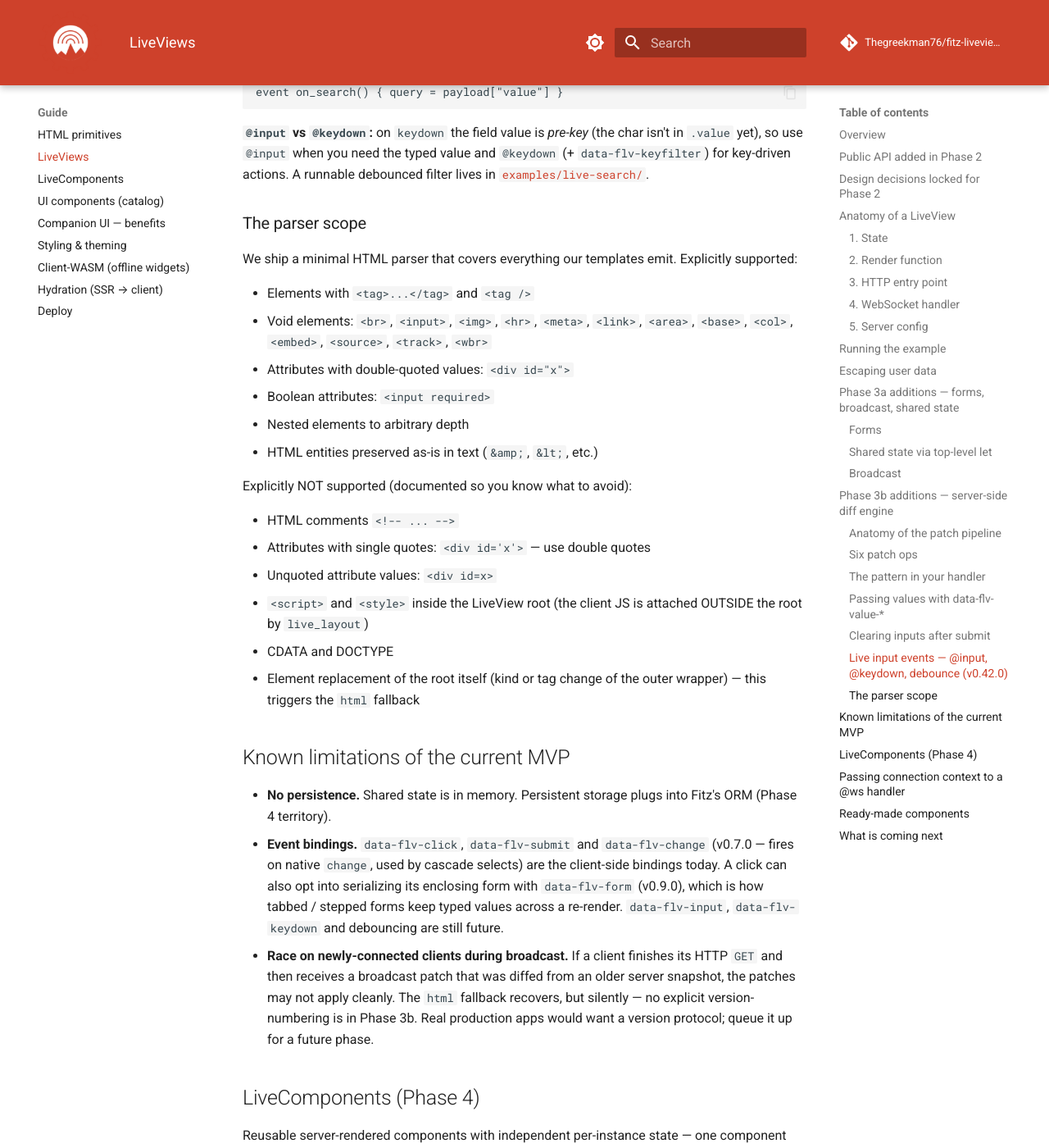
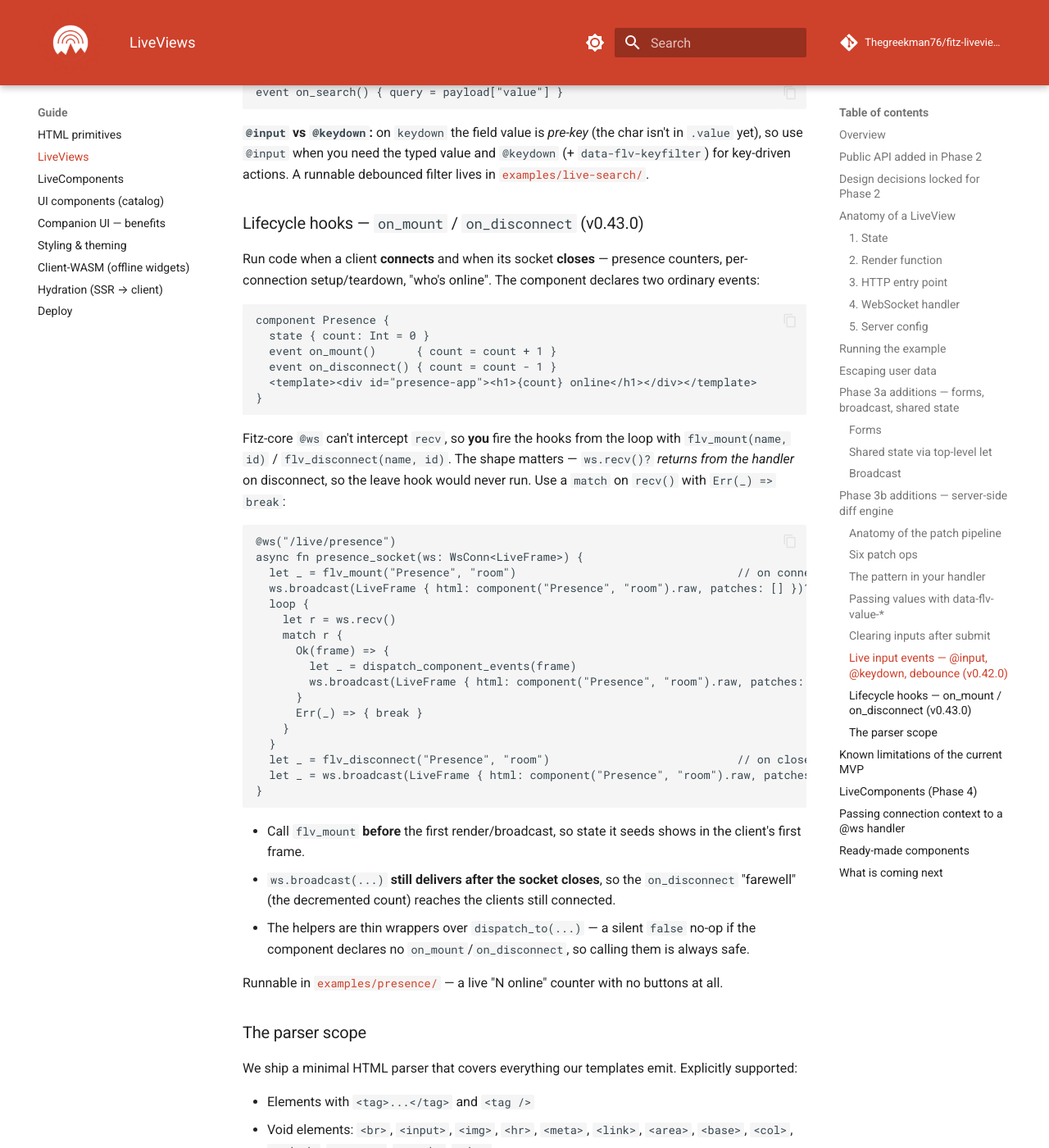
Before and after one commit to Thegreekman76/fitz-liveviews, an MkDocs documentation site: the page built from docs/liveviews.md, in a window 1280 px wide and 1400 px high, scrolled down 8132 px. Shown: the whole window at 82% size. Built offline with MkDocs 1.6.1 and Material for MkDocs 9.7.7, drawn with Linux system fonts in a browser that asks for light colours; comment, search, counter and statistics services are not loaded.

Commit message:
feat: lifecycle hooks on_mount/on_disconnect (Phase 3c slice 2) — v0.43.0
Un componente puede correr código cuando un cliente conecta y cuando su socket
cierra — presence, setup/teardown per-conexión, "who's online". Convención pura
sobre el dispatch/registry existente, cero cambio de Fitz-core.

- src/lib.fitz:
  · flv_mount(name, id) -> Bool  — dispara el evento on_mount de la instancia.
  · flv_disconnect(name, id) -> Bool — dispara on_disconnect. ws.broadcast(...)
    entrega aún con el socket cerrado, así el "farewell" (count decrementado)
    llega a los clientes que quedan.
  · Ambos son wrappers finos sobre dispatch_to → silent false no-op si el
    handler no está declarado (seguros de llamar sin condición).
  · 3 @test nuevos → 113 lib tests verde.
- examples/presence/ — contador "N online" SIN botones: cada tab que conecta
  sube el count (on_mount), cada uno que cierra lo baja (on_disconnect),
  broadcast a todos. Headless-Chrome 4/4.
- docs/liveviews.md — sección "Lifecycle hooks" con la forma del loop
  (match/break — recv()? retornaría antes del leave-hook).
- ROADMAP.md — @on_mount/@on_disconnect marcado [x].
- fitz.toml 0.42.0 → 0.43.0.

Byte-compat: el diff no toca LIVE_CLIENT_JS; el <script> runtime queda idéntico
y los ejemplos existentes intactos. Extensión VSCode queda en 0.38.0.

````diff
--- a/docs/liveviews.md
+++ b/docs/liveviews.md
@@ -373,6 +373,57 @@ isn't in `.value` yet), so use `@input` when you need the typed value and
 `@keydown` (+ `data-flv-keyfilter`) for key-driven actions. A runnable
 debounced filter lives in [`examples/live-search/`](https://github.com/Thegreekman76/fitz-liveviews/tree/main/examples/live-search).
 
+### Lifecycle hooks — `on_mount` / `on_disconnect` (v0.43.0)
+
+Run code when a client **connects** and when its socket **closes** — presence
+counters, per-connection setup/teardown, "who's online". The component declares
+two ordinary events:
+
+```
+component Presence {
+  state { count: Int = 0 }
+  event on_mount()      { count = count + 1 }
+  event on_disconnect() { count = count - 1 }
+  <template><div id="presence-app"><h1>{count} online</h1></div></template>
+}
+```
+
+Fitz-core `@ws` can't intercept `recv`, so **you** fire the hooks from the loop
+with `flv_mount(name, id)` / `flv_disconnect(name, id)`. The shape matters —
+`ws.recv()?` *returns from the handler* on disconnect, so the leave hook would
+never run. Use a `match` on `recv()` with `Err(_) => break`:
+
+```
+@ws("/live/presence")
+async fn presence_socket(ws: WsConn<LiveFrame>) {
+  let _ = flv_mount("Presence", "room")                                 // on connect
+  ws.broadcast(LiveFrame { html: component("Presence", "room").raw, patches: [] })?
+  loop {
+    let r = ws.recv()
+    match r {
+      Ok(frame) => {
+        let _ = dispatch_component_events(frame)
+        ws.broadcast(LiveFrame { html: component("Presence", "room").raw, patches: [] })?
+      }
+      Err(_) => { break }
+    }
+  }
+  let _ = flv_disconnect("Presence", "room")                            // on close
+  let _ = ws.broadcast(LiveFrame { html: component("Presence", "room").raw, patches: [] })
+}
+```
+
+- Call `flv_mount` **before** the first render/broadcast, so state it seeds shows
+  in the client's first frame.
+- `ws.broadcast(...)` **still delivers after the socket closes**, so the
+  `on_disconnect` "farewell" (the decremented count) reaches the clients still
+  connected.
+- The helpers are thin wrappers over `dispatch_to(...)` — a silent `false` no-op
+  if the component declares no `on_mount`/`on_disconnect`, so calling them is
+  always safe.
+
+Runnable in [`examples/presence/`](https://github.com/Thegreekman76/fitz-liveviews/tree/main/examples/presence) — a live "N online" counter with no buttons at all.
+
 ### The parser scope
 
 We ship a minimal HTML parser that covers everything our templates
--- a/fitz.toml
+++ b/fitz.toml
@@ -1,6 +1,6 @@
 [package]
 name = "fitz-liveviews"
-version = "0.42.0"
+version = "0.43.0"
 edition = "2026"
 description = "Real-time server-rendered UI for Fitz. WebSocket diffing, zero JS build, Phoenix LiveView-inspired."
 authors = ["Martín Palopoli"]
````
Also changed, not shown: CHANGELOG.md (+39 -0 lines), ROADMAP.md (+11 -1 lines), examples/presence/README.md (added, +48 -0 lines), 4 other files.
